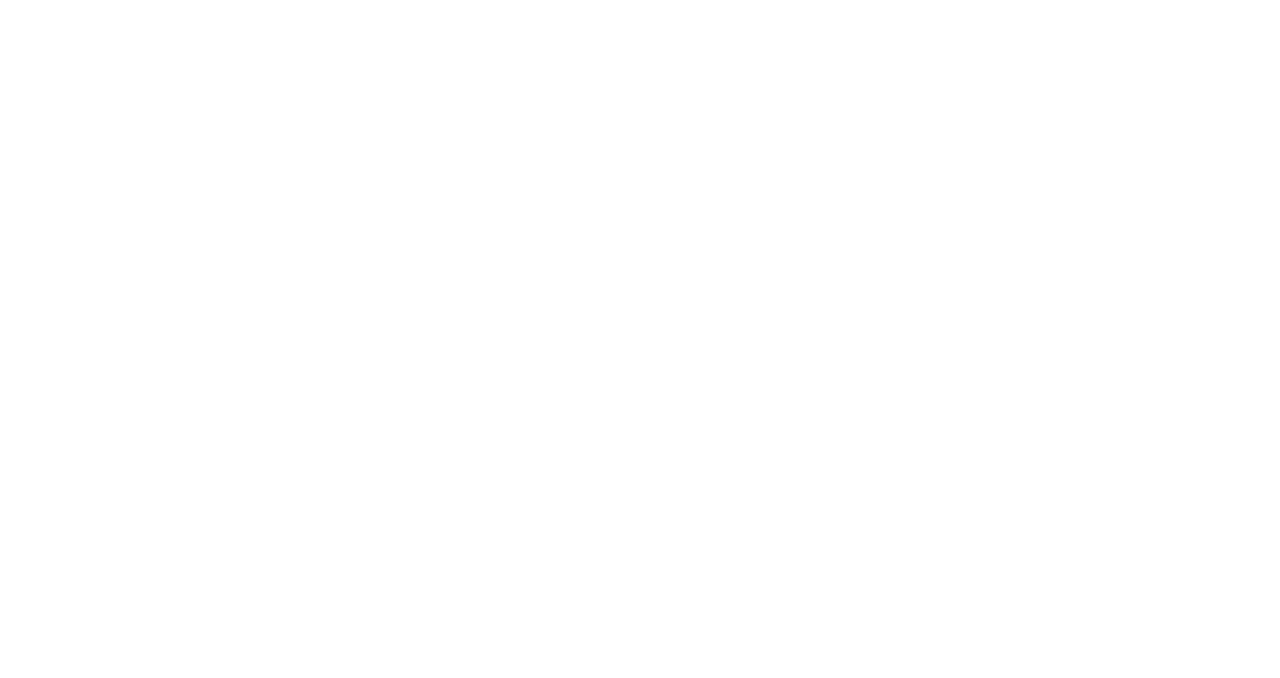
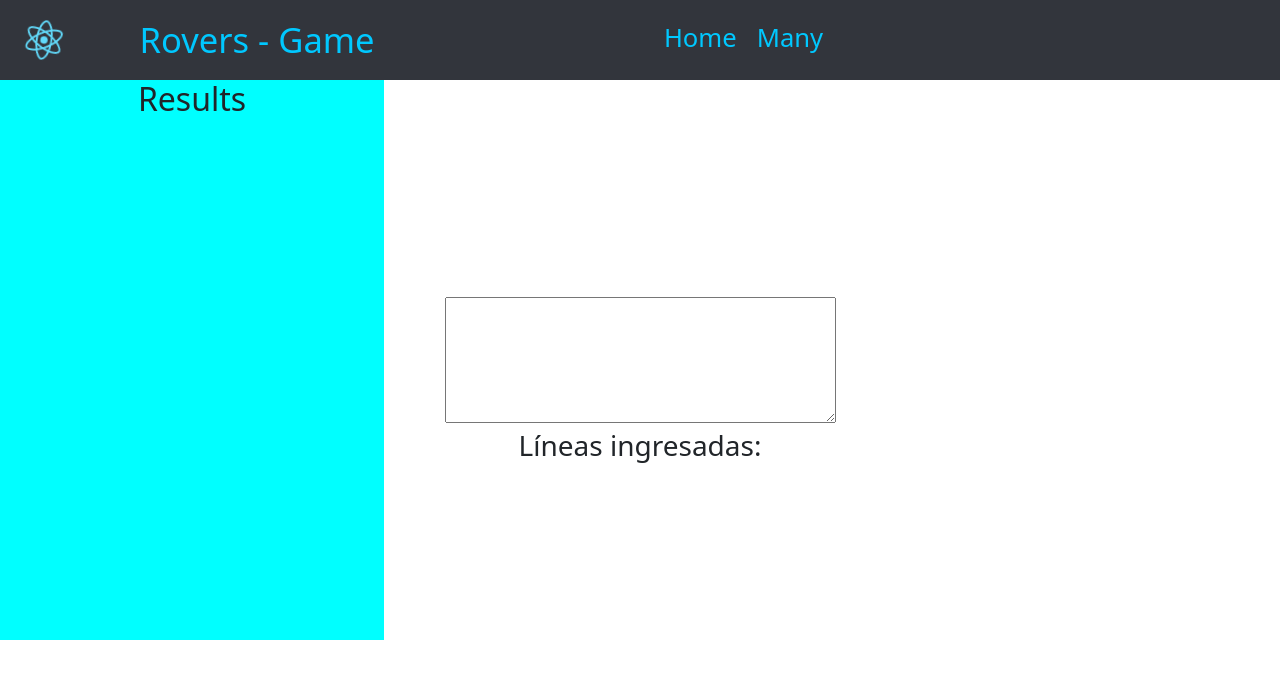
Before and after one commit to OmarTechDev/CodingProblems, a React app in the folder roversGame/: page /many in a window 1280 px wide. Before the commit this address had no page. Shown: the top 678 px of the page. Built offline with nearby package versions, Linux system fonts and the light colour scheme; the HTML template or start-up script is replaced by a standard one.

Commit message:
Created a simple Page 'Many' to implement many inputs and edited 'movement' in Logic.tsx to delete blanks

```diff
--- /dev/null
+++ b/roversGame/src/components/Many/Body.css
@@ -0,0 +1,11 @@
+.ContainerResults {
+  position: absolute;
+	top: 10vh;
+	left: 0;
+	border-color: black;
+	align-items: center;
+	background-color: aqua;
+	height: 70vh;
+	width: 30vw;
+
+}
--- /dev/null
+++ b/roversGame/src/components/Many/Body.tsx
@@ -0,0 +1,82 @@
+import React, { useState } from 'react'
+import { Logic } from '../Principal/Logic';
+
+import './Body.css'
+
+function verifyFormatSize(inputString:string): boolean {
+  const regex = /^\d+\s\d+$/;
+
+  if (regex.test(inputString)) {
+    return true
+  }
+  return false
+}
+
+const BodyMany: React.FC = () => {
+  const [lines, setLines] = useState<string[]>([])
+  const [currentLine, setCurrentLine] = useState('')
+  const [roverPosition, setRoverPosition] = useState('')
+  const [roverDirections, setRoverDirections] = useState('')
+  const [results, setResult] = useState<string[]>([])
+
+  const handleInputChange = (event: React.ChangeEvent<HTMLTextAreaElement>) => {
+    setCurrentLine(event.target.value)
+    if(lines.length>2 && lines.length%2 === 1) {
+      setRoverPosition(lines[lines.length-2])
+      setRoverDirections(lines[lines.length-1])
+    }
+    else {
+      setRoverPosition('')
+      setRoverDirections('')
+    }
+
+    if(verifyFormatSize(lines[0]) && roverPosition !=='' && roverDirections !==''){
+      const pivot = lines[0].split(" ")
+      const realSize = `${parseInt(pivot[0]) + 1} ${parseInt(pivot[1]) + 1}`
+      if (currentLine === ""){
+        setResult((previous) => [...previous,Logic(roverPosition,roverDirections,realSize)])
+      }
+    }
+    else if(lines.length>2 && lines.length%2 === 1 && roverPosition !=='' && roverDirections !==''){
+      alert('The data is not in the correct format, the page is going to reload maybe')
+      window.location.reload();
+    }
+  };
+
+  const handleEnterKey = (event: React.KeyboardEvent<HTMLTextAreaElement>) => {
+    if (event.key === 'Enter') {
+      setLines((prevLines) => [...prevLines, currentLine]);
+      setCurrentLine('');
+    }
+  };
+
+  return (
+    <div>
+      <textarea
+        value={currentLine}
+        onChange={handleInputChange}
+        onKeyDown={handleEnterKey}
+        rows={5}
+        cols={40}
+      />
+      <div>
+        <h3>Líneas ingresadas:</h3>
+        <ul>
+          {lines.map((line, index) => (
+            <li key={index}>{line}</li>
+          ))}
+        </ul>
+      </div><br/>
+      <div className='ContainerResults'>
+        <h2>Results</h2>
+        <ul>
+          {results.map((result, index) => (
+            <li key={index}>{result}</li>
+          ))}
+        </ul>
+      </div>
+    </div>
+  );
+};
+
+export default BodyMany;
--- a/roversGame/src/components/NavBar.tsx
+++ b/roversGame/src/components/NavBar.tsx
@@ -1,5 +1,18 @@
 import Logo from '../assets/logo.svg?react'
 import './Navbar.css'
+
+const ElementsBar = () => (
+  <div className="navbar-nav me-auto">
+    <ul className='navbar ul'>
+      <li className="nav-item">
+        <a href="/" className="nav-link elements">Home</a>
+      </li>
+      <li className="nav-item">
+        <a href="/many" className="nav-link elements">Many</a>
+      </li>
+    </ul>
+  </div>
+)
 
 function Maintop() {
   return (
@@ -11,6 +24,7 @@
         <div className="navbar-brand">
           Rovers - Game
         </div>
+        <ElementsBar/>
       </nav>
     </>
   )
--- a/roversGame/src/components/Principal/CommandLine.tsx
+++ b/roversGame/src/components/Principal/CommandLine.tsx
@@ -24,12 +24,22 @@
   const [initialPosition, setInitialPosition] = useState('');
   const [commandLineInput, setCommandLineInput] = useState('');
   //const [pivot, setPivot] = useState(false)
+  const positions = initialPosition.split(' ')
+  let realWidth = 1000
+  let realHeight = 1000
+  if(width === 1) {
+    realWidth = 0
+  } else { realWidth= width}
+  if(height === 1) {
+    realHeight = 0
+  } else {realHeight = height}
 
   const handleSubmit = () => {
+
     if(verifyFormatInitial(initialPosition) &&
       commandFormat(commandLineInput) &&
-      (parseInt(initialPosition.split('')[0]) <= width) &&
-      (parseInt(initialPosition.split('')[1]) <= height))
+      (parseInt(positions[0]) <= realWidth) &&
+      (parseInt(positions[1]) <= realHeight))
       {
 
         addRover(initialPosition)
--- a/roversGame/src/components/Principal/Logic.tsx
+++ b/roversGame/src/components/Principal/Logic.tsx
@@ -1,7 +1,6 @@
 const Next = (D:string,move:string) => {
   const cardinal = ['N','E','S','W']
   const index = cardinal.indexOf(D)
-  console.log('index', index, D)
   if (move === 'R') {
     if(index === 3) {
       return cardinal[0]
@@ -22,7 +21,6 @@
   let x = 0
   let y = 0
   let d = 'xa'
-  console.log(size,"||" ,movement, "||",initial)
 
   if(size !==" " && initial!==""){
     const boardSize = size.split(" ")
@@ -35,13 +33,13 @@
     d = initialPosition[2]
   }
 
-  for(let i = 0; i < movement.length; i++) {
-    const letter = movement[i]
-    console.log(letter)
+  const movementCorrected = movement.replace(/\s/g, "")
+
+  for(let i = 0; i < movementCorrected.length; i++) {
+    const letter = movementCorrected[i]
     if (letter ==='L' || letter === 'R' ) {
       d = Next(d,letter)
     } else {
-      console.log('Here', x,"||",y,"||",d)
       if (d === 'N' && y < height) { y++ }
       if (d === 'S' && y > 0) { y-- }
       if (d === 'E' && x < width) { x++ }
--- a/roversGame/src/routes/AppRoutes.tsx
+++ b/roversGame/src/routes/AppRoutes.tsx
@@ -1,11 +1,12 @@
 import { BrowserRouter as Router, Routes, Route } from 'react-router-dom'
-import { HomePage} from './Pages'
+import { HomePage, Many} from './Pages'
 
 function AppRoutes() {
   return (
     <Router>
       <Routes>
         <Route path="/" element={<HomePage />}></Route>
+        <Route path="/many/" element={<Many />}></Route>
       </Routes>
     </Router>
   )
--- a/roversGame/src/routes/Pages.tsx
+++ b/roversGame/src/routes/Pages.tsx
@@ -1,5 +1,6 @@
 import Maintop from '../components/NavBar.tsx';
 import Body from '../components/Principal/Body.tsx';
+import BodyMany from '../components/Many/Body.tsx';
 
 function HomePage() {
   return (
@@ -10,4 +11,13 @@
   )
 }
 
-export {HomePage}
+function Many() {
+  return (
+    <div>
+      <Maintop/>
+      <BodyMany/>
+    </div>
+  )
+}
+
+export {HomePage, Many}
```
Lines whose indentation alone changed are shown as unchanged.
